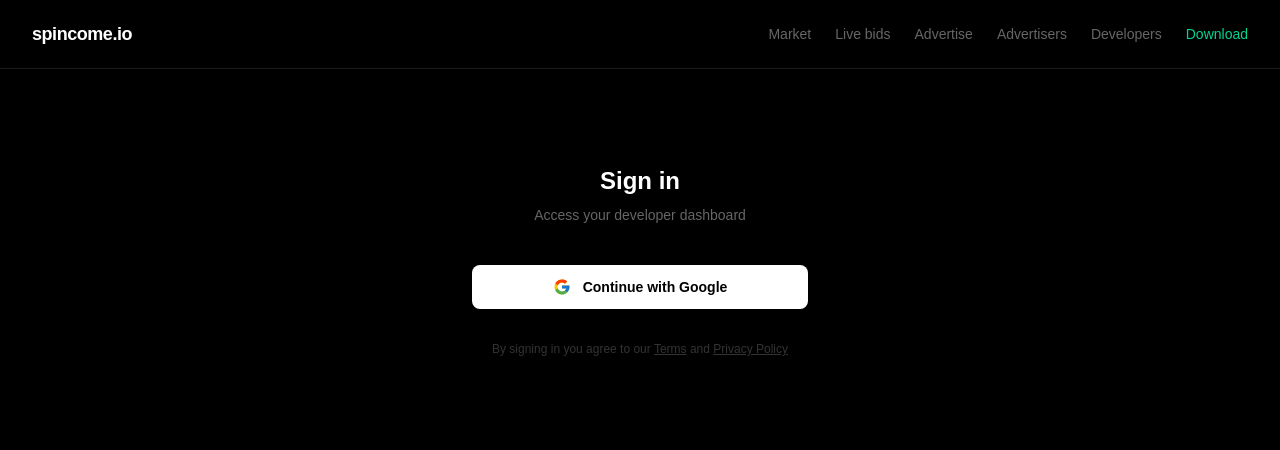
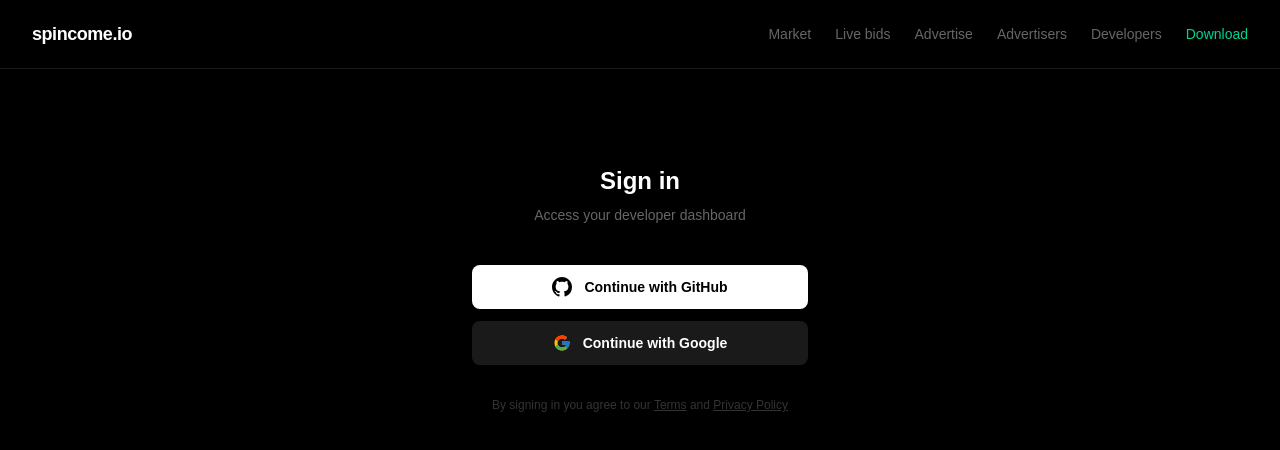
Before and after one commit to brozarti/spincome, a Next.js app in the folder apps/marketplace/: page /login in a window 1280 px wide. Shown: the top 450 px of the page. Built offline with nearby package versions, Linux system fonts and the light colour scheme.

Commit message:
Add GitHub OAuth as primary login, Google as secondary option

```diff
--- a/apps/marketplace/app/login/page.tsx
+++ b/apps/marketplace/app/login/page.tsx
@@ -5,7 +5,6 @@
 import { Nav } from "@/app/components/nav";
 
 export default function LoginPage() {
-
   return (
     <main className="min-h-screen bg-black text-white">
       <Nav />
@@ -14,10 +13,21 @@
         <h1 className="text-2xl font-bold mb-2 text-center">Sign in</h1>
         <p className="text-white/40 text-sm text-center mb-10">Access your developer dashboard</p>
 
-        {/* Google */}
+        {/* GitHub */}
+        <button
+          onClick={() => signIn("github", { callbackUrl: "/dev" })}
+          className="w-full flex items-center justify-center gap-3 bg-white text-black font-semibold py-3 rounded-lg text-sm hover:bg-white/90 transition-colors mb-3"
+        >
+          <svg width="20" height="20" viewBox="0 0 24 24" fill="currentColor">
+            <path d="M12 0C5.37 0 0 5.37 0 12c0 5.31 3.435 9.795 8.205 11.385.6.105.825-.255.825-.57 0-.285-.015-1.23-.015-2.235-3.015.555-3.795-.735-4.035-1.41-.135-.345-.72-1.41-1.23-1.695-.42-.225-1.02-.78-.015-.795.945-.015 1.62.87 1.845 1.23 1.08 1.815 2.805 1.305 3.495.99.105-.78.42-1.305.765-1.605-2.67-.3-5.46-1.335-5.46-5.925 0-1.305.465-2.385 1.23-3.225-.12-.3-.54-1.53.12-3.18 0 0 1.005-.315 3.3 1.23.96-.27 1.98-.405 3-.405s2.04.135 3 .405c2.295-1.56 3.3-1.23 3.3-1.23.66 1.65.24 2.88.12 3.18.765.84 1.23 1.905 1.23 3.225 0 4.605-2.805 5.625-5.475 5.925.435.375.81 1.095.81 2.22 0 1.605-.015 2.895-.015 3.3 0 .315.225.69.825.57A12.02 12.02 0 0 0 24 12c0-6.63-5.37-12-12-12z"/>
+          </svg>
+          Continue with GitHub
+        </button>
+
+        {/* Google (shows only if configured) */}
         <button
           onClick={() => signIn("google", { callbackUrl: "/dev" })}
-          className="w-full flex items-center justify-center gap-3 bg-white text-black font-semibold py-3 rounded-lg text-sm hover:bg-white/90 transition-colors mb-3"
+          className="w-full flex items-center justify-center gap-3 bg-white/10 text-white font-semibold py-3 rounded-lg text-sm hover:bg-white/15 transition-colors"
         >
           <svg width="18" height="18" viewBox="0 0 48 48">
             <path fill="#FFC107" d="M43.6 20.1H42V20H24v8h11.3C33.9 33.5 29.4 36 24 36c-6.6 0-12-5.4-12-12s5.4-12 12-12c3 0 5.8 1.1 7.9 3l5.7-5.7C33.9 5.6 29.2 4 24 4 12.9 4 4 12.9 4 24s8.9 20 20 20 20-8.9 20-20c0-1.3-.2-2.7-.4-3.9z"/>
--- a/apps/marketplace/lib/next-auth.ts
+++ b/apps/marketplace/lib/next-auth.ts
@@ -1,14 +1,19 @@
 import { NextAuthOptions } from "next-auth";
+import GitHubProvider from "next-auth/providers/github";
 import GoogleProvider from "next-auth/providers/google";
 import { prisma } from "./prisma";
 import { nanoid } from "nanoid";
 
 export const authOptions: NextAuthOptions = {
   providers: [
-    GoogleProvider({
-      clientId: process.env.GOOGLE_CLIENT_ID ?? "",
+    GitHubProvider({
+      clientId: process.env.GITHUB_CLIENT_ID ?? "",
+      clientSecret: process.env.GITHUB_CLIENT_SECRET ?? "",
+    }),
+    ...(process.env.GOOGLE_CLIENT_ID ? [GoogleProvider({
+      clientId: process.env.GOOGLE_CLIENT_ID,
       clientSecret: process.env.GOOGLE_CLIENT_SECRET ?? "",
-    }),
+    })] : []),
   ],
   pages: {
     signIn: "/login",
```
